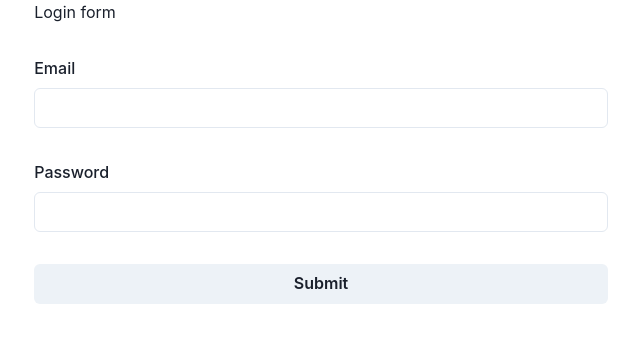
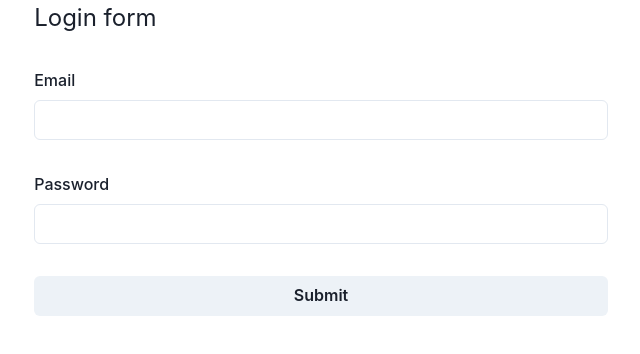
Before and after one commit to Abhishek047/matrix-frontend, a React (Vite) app: page /login in a window 1280 px wide. Shown: the top 354 px of the page, without its empty margins (319-959 px from the left). Built offline with nearby package versions, Linux system fonts and the light colour scheme.

Commit message:
Font size

```diff
--- a/src/modules/login/Login.tsx
+++ b/src/modules/login/Login.tsx
@@ -39,7 +39,7 @@ const Login = () => {
   return (
     <div>
       <Stack gap={8}>
-        <Text size="2xl">Login form</Text>
+        <Text fontSize="2xl">Login form</Text>
         {Object.values(INPUTS).map((value) => (
           <FormRender
             key={value.id}
```
